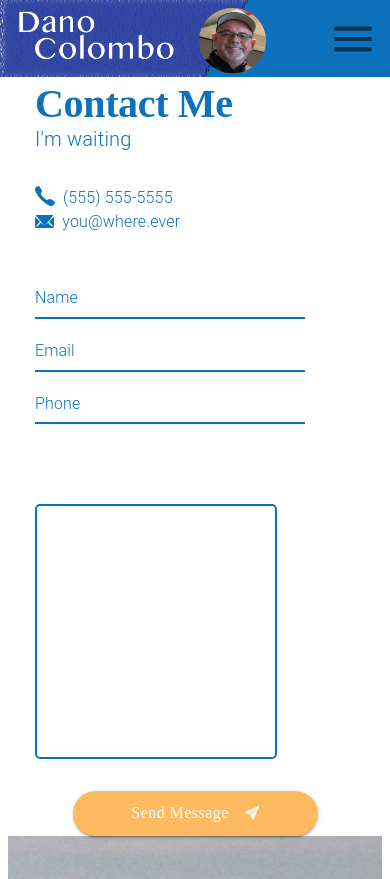
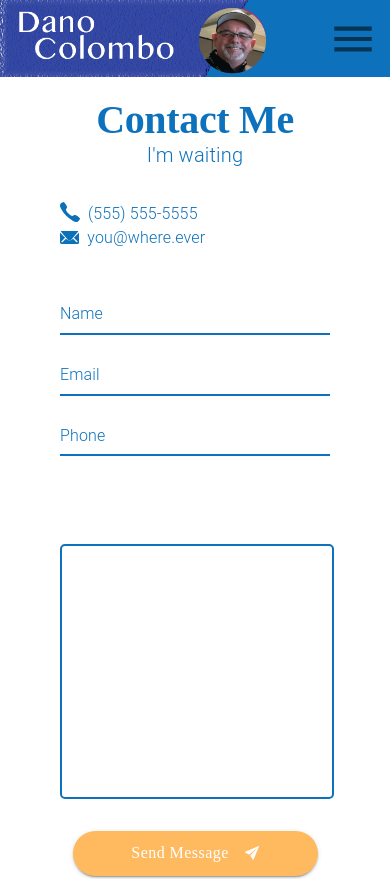
Before and after one commit to danocolombo/pw-material, a React (Create React App) app: page /contact in a window 390 px wide. Shown: the top 879 px of the page. Built offline with nearby package versions, Linux system fonts and the light colour scheme.

Commit message:
contact text fields started and layout and responsiveness done

```diff
--- a/src/components/contactme.js
+++ b/src/components/contactme.js
@@ -8,10 +8,12 @@ import TextField from "@material-ui/core/TextField";
 import useMediaQuery from "@material-ui/core/useMediaQuery";
 
 import background from "../assets/background.jpg";
+import mobileBackground from "../assets/mobileBackground.jpg";
 import phoneIcon from "../assets/phone.svg";
 import emailIcon from "../assets/email.svg";
 import paperAirplane from "../assets/send.svg";
 import ButtonArrow from "../components/ui/ButtonArrow";
+import { SSL_OP_NETSCAPE_CHALLENGE_BUG } from "constants";
 
 const useStyles = makeStyles((theme) => ({
   background: {
@@ -20,14 +22,17 @@ const useStyles = makeStyles((theme) => ({
     backgroundSize: "cover",
     backgroundRepeat: "no-repeat",
     height: "60em",
-    paddingBottom: "10em"
+    paddingBottom: "10em",
+    [theme.breakpoints.down("md")]: {
+      backgroundImage: `url(${mobileBackground})`,
+    },
   },
   learnButton: {
     ...theme.typography.learnButton,
     fontSize: "0.7rem",
     height: 35,
     padding: 5,
-    [theme.breakpoints.down("sm")]: {
+    [theme.breakpoints.down("md")]: {
       marginBottom: "2em",
     },
   },
@@ -43,7 +48,7 @@ const useStyles = makeStyles((theme) => ({
     "&:hover": {
       backgroundColor: theme.palette.secondary.light,
     },
-    [theme.breakpoints.down("sm")]: {
+    [theme.breakpoints.down("md")]: {
       marginLeft: 0,
       marginRight: 0,
     },
@@ -63,36 +68,83 @@ const useStyles = makeStyles((theme) => ({
     "&:hover": {
       backgroundColor: theme.palette.secondary.light,
     },
-  }
+  },
 }));
 
 export default function Contact(props) {
   const classes = useStyles();
   const theme = useTheme();
+
   const matchesSM = useMediaQuery(theme.breakpoints.down("sm"));
+  const matchesMD = useMediaQuery(theme.breakpoints.down("md"));
 
   const [name, setName] = useState("");
   const [phone, setPhone] = useState("");
+  const [phoneHelper, setPhoneHelper] = useState("");
   const [email, setEmail] = useState("");
+  const [emailHelper, setEmailHelper] = useState("");
   const [message, setMessage] = useState("");
 
+  const onChange = event => {
+      let valid
+      switch (event.target.id){
+        case 'email':
+            setEmail(event.target.value);
+            valid = /^\w+([.-]?\w+)*@\w+([.-]?\w+)*(\.\w{2,3})+$/.test(event.target.value);
+
+            if (!valid){
+                setEmailHelper('Invalid Email');
+            }else{
+                setEmailHelper("");
+            }
+            break;
+        case 'phone':
+            setPhone(event.target.value);
+            valid = /^\(?([0-9]{3})\)?[-. ]?([0-9]{3})[-. ]?([0-9]{4})$/.test(event.target.value);
+            if (!valid){
+                setPhoneHelper('Invalid Phone Number');
+            }else{
+                setPhoneHelper("");
+            }
+            break;
+        case 'default':
+            break;
+      }
+  }
   return (
     <Grid container direction="row">
-      <Grid item container direction="column" justify="center" alignItems="center" lg={4} xl={3}>
+      <Grid
+        item
+        container
+        direction="column"
+        style={{
+          marginBottom: matchesMD ? "5em" : 0,
+          marginTop: matchesSM ? "1em" : matchesMD ? "5em" : 0,
+        }}
+        justify="center"
+        alignItems="center"
+        lg={4}
+        xl={3}
+      >
         <Grid item>
           <Grid container direction="column">
             <Grid item>
-          <Typography variant="h2" style={{ lineHeight: 1 }}>
+              <Typography
+                variant="h2"
+                align={matchesMD ? "center" : undefined}
+                style={{ lineHeight: 1 }}
+              >
                 Contact Me
               </Typography>
               <Typography
                 variant="body1"
+                align={matchesMD ? "center" : undefined}
                 style={{ color: theme.palette.common.blue }}
               >
                 I'm waiting
               </Typography>
             </Grid>
-        <Grid item container style={{marginTop: "2em"}}>
+            <Grid item container style={{ marginTop: "2em" }}>
               <Grid item>
                 <img
                   src={phoneIcon}
@@ -109,7 +161,7 @@ export default function Contact(props) {
                 </Typography>
               </Grid>
             </Grid>
-        <Grid item container style={{marginBottom: "2em"}}>
+            <Grid item container style={{ marginBottom: "2em" }}>
               <Grid item>
                 <img
                   src={emailIcon}
@@ -126,36 +178,51 @@ export default function Contact(props) {
                 </Typography>
               </Grid>
             </Grid>
-        <Grid item container style={{maxWidth: "20em"}}>
-          <Grid item>
+            <Grid
+              item
+              container
+              direction="column"
+              style={{ maxWidth: "20em" }}
+            >
+              <Grid item style={{ marginBottom: "0.5em" }}>
                 <TextField
                   label="Name"
+                  fullWidth
                   id="name"
                   value={name}
                   onChange={(event) => setName(event.target.value)}
                 />
               </Grid>
-          <Grid item>
+              <Grid item style={{ marginBottom: "0.5em" }}>
                 <TextField
                   label="Email"
                   id="email"
+                  error = {emailHelper.length != 0 }
+                  helperText = {emailHelper}
+                  fullWidth
                   value={email}
-              onChange={(event) => setEmail(event.target.value)}
+                  // onChange={(event) => setEmail(event.target.value)}
+                  onChange={onChange}
                 />
               </Grid>
-          <Grid item>
+              <Grid item style={{ marginBottom: "0.5em" }}>
                 <TextField
                   label="Phone"
                   id="phone"
+                  error = {phoneHelper.length != 0 }
+                  helperText={phoneHelper}
+                  fullWidth
                   value={phone}
-              onChange={(event) => setPhone(event.target.value)}
+                  onChange={onChange}
+                  //onChange={(event) => setPhone(event.target.value)}
                 />
               </Grid>
             </Grid>
-        <Grid item style={{maxWidth: "20em"}}>
+            <Grid item style={{ maxWidth: "20em" }}>
               <TextField
-            InputProps={{disableUnderline: true}}
+                InputProps={{ disableUnderline: true }}
                 id="message"
+                fullWidth
                 className={classes.message}
                 value={message}
                 multiline
@@ -163,9 +230,14 @@ export default function Contact(props) {
                 onChange={(event) => setMessage(event.target.value)}
               />
             </Grid>
-        <Grid item container justify="center" style={{marginTop: "2em"}}>
+            <Grid item container justify="center" style={{ marginTop: "2em" }}>
               <Button variant="contained" className={classes.sendButton}>
-            Send Message <img src={paperAirplane} style={{marginLeft: "1em"}} alt="paper airplane" />
+                Send Message{" "}
+                <img
+                  src={paperAirplane}
+                  style={{ marginLeft: "1em" }}
+                  alt="paper airplane"
+                />
               </Button>
             </Grid>
           </Grid>
@@ -174,29 +246,35 @@ export default function Contact(props) {
       <Grid
         item
         container
+        direction={matchesMD ? "column" : "row"}
         className={classes.background}
         alignItems="center"
+        justify={matchesMD ? "center" : undefined}
         lg={8}
         xl={9}
       >
         <Grid
           item
           style={{
-            marginLeft: matchesSM ? 0 : "3em",
-            textAlign: matchesSM ? "center" : "inherit",
+            marginLeft: matchesMD ? 0 : "3em",
+            textAlign: matchesMD ? "center" : "inherit",
           }}
         >
           <Grid container direction="column">
             <Grid item>
-              <Typography variant="h2">
+              <Typography variant="h2" align={matchesMD ? "center" : undefined}>
                 Simple Software.
                 <br />
                 Revolutionary Results.
               </Typography>
-              <Typography variant="subtitle2" style={{ fontSize: "1.5rem" }}>
+              <Typography
+                variant="subtitle2"
+                style={{ fontSize: "1.5rem" }}
+                align={matchesMD ? "center" : undefined}
+              >
                 Take advantage of the 21st Century.
               </Typography>
-              <Grid container justify={matchesSM ? "center" : undefined} item>
+              <Grid container justify={matchesMD ? "center" : undefined} item>
                 <Button
                   component={Link}
                   to="/revolution"
--- a/src/components/ui/footer.js
+++ b/src/components/ui/footer.js
@@ -60,7 +60,7 @@ const useStyles = makeStyles((theme) => ({
 export default function Footer(props) {
   const classes = useStyles();
   const theme = useTheme();
-  const matchesSM = useMediaQuery(theme.breakpoints.down("sm"));
+
   const matchesMD = useMediaQuery(theme.breakpoints.down("md"));
   return (
     <footer className={classes.footer}>
--- a/src/components/ui/theme.js
+++ b/src/components/ui/theme.js
@@ -92,6 +92,10 @@ export default createTheme({
       },
     },
     MuiInput: {
+      root: {
+        color: arcGrey,
+        fontWeight: 300,
+      },
       underline: {
         "&:before": {
           borderBottom: `2px solid ${arcBlue}`
```
Lines whose indentation alone changed are shown as unchanged.
